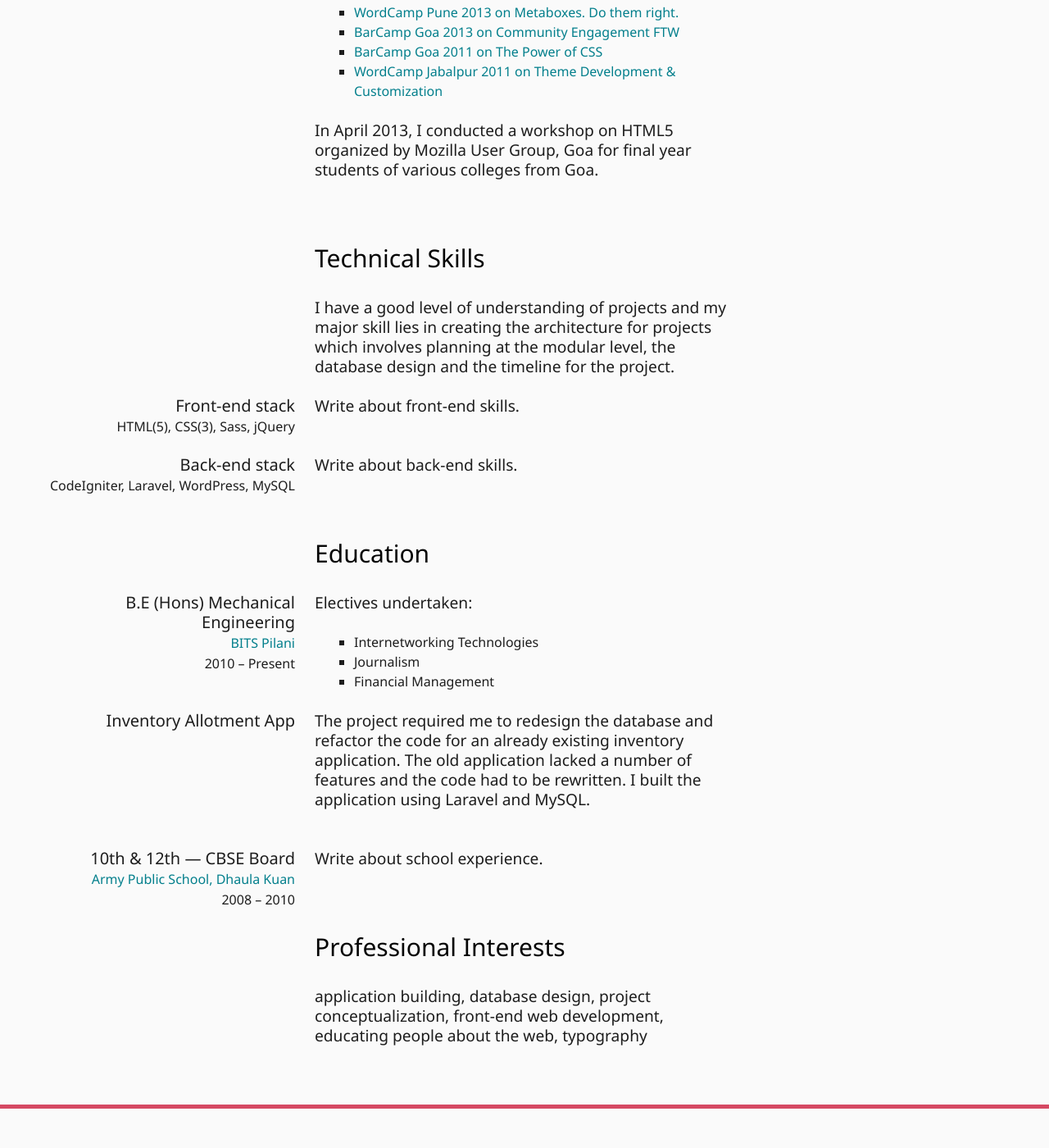
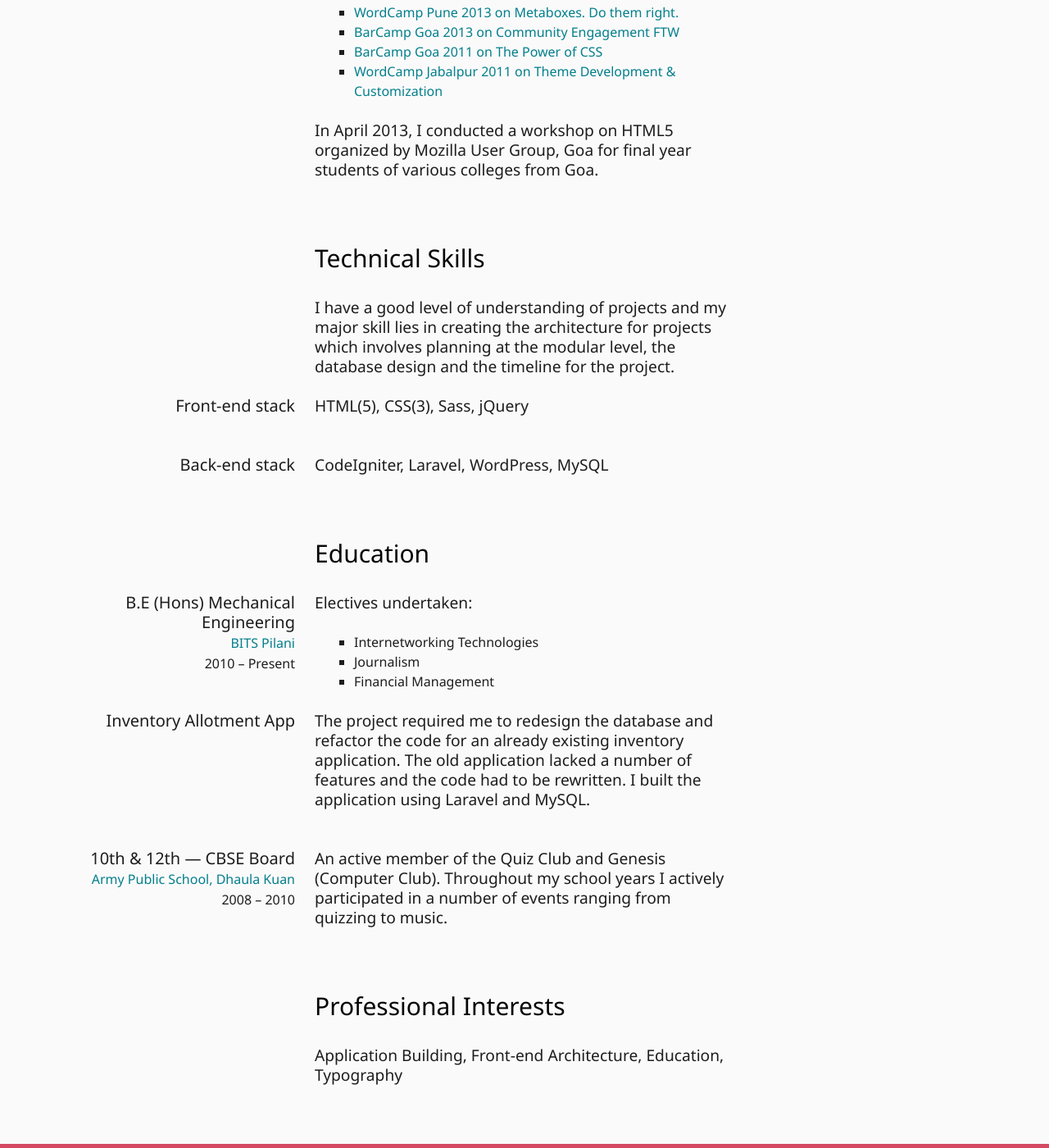
Before and after one commit to aniketpant/aniketpant.github.com, a Jekyll site: the page built from resume/index.md, in a window 1280 px wide and 1400 px high, scrolled down 1952 px. Shown: the whole window at 82% size. Built offline with Jekyll 4.4.1, drawn with Linux system fonts in a browser that asks for light colours; before the commit the page ends 3304 px from its top, so only the background shows below that.

Commit message:
Update content
Signed-off-by: Aniket Pant <me@aniketpant.com>

```diff
--- a/resume/index.md
+++ b/resume/index.md
@@ -131,23 +131,21 @@
 <div class="sub-section" markdown="1">
 <div class="marginalia">
 <div class="marginalia__body desk-two-thirds" markdown="1">
-<span class="delta">Front-end stack</span><br/>
-<span class="epsilon">HTML(5), CSS(3), Sass, jQuery</span>
+<span class="delta">Front-end stack</span>
 </div>
 </div>
 
-Write about front-end skills.
+HTML(5), CSS(3), Sass, jQuery
 </div>
 
 <div class="sub-section" markdown="1">
 <div class="marginalia">
 <div class="marginalia__body desk-two-thirds" markdown="1">
-<span class="delta">Back-end stack</span><br/>
-<span class="epsilon">CodeIgniter, Laravel, WordPress, MySQL</span>
+<span class="delta">Back-end stack</span>
 </div>
 </div>
 
-Write about back-end skills.
+CodeIgniter, Laravel, WordPress, MySQL
 </div>
 </section>
 
@@ -187,14 +185,14 @@
 </div>
 </div>
 
-Write about school experience.
+An active member of the Quiz Club and Genesis (Computer Club). Throughout my school years I actively participated in a number of events ranging from quizzing to music.
 </div>
 </section>
 
 <section class="grid__item one-whole landmark" markdown="1">
 ## Professional Interests
 
-application building, database design, project conceptualization, front-end web development, educating people about the web, typography
+Application Building, Front-end Architecture, Education, Typography
 </section>
 
 </div>
```
